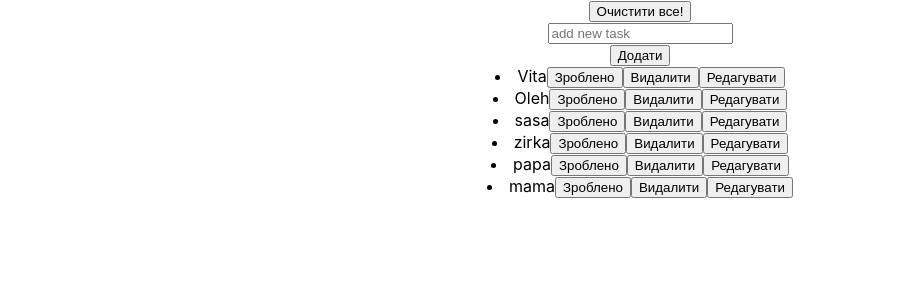
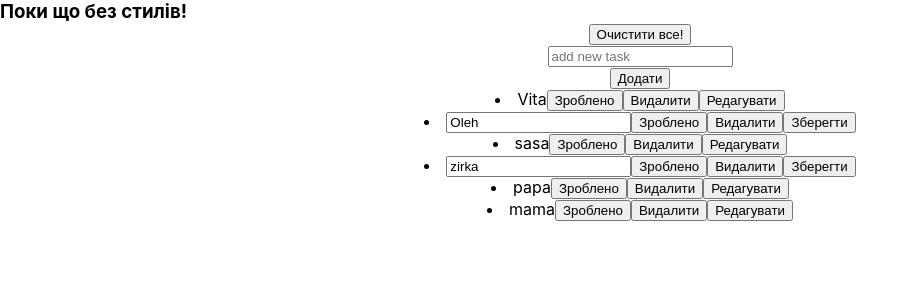
Before and after one commit to OlegBiletsky/react-to-do-list, a React app: page / in a window 1280 px wide. Shown: the top 300 px of the page, without its empty margins (0-918 px from the left). Built offline with nearby package versions, Linux system fonts and the light colour scheme.

Commit message:
Edit button without handler

```diff
--- a/public/index.html
+++ b/public/index.html
@@ -27,6 +27,7 @@
     <title>to-do-list</title>
   </head>
   <body>
+      <h3 style="margin: 0;">Поки що без стилів!</h3>
     <noscript>You need to enable JavaScript to run this app.</noscript>
     <div id="root"></div>
     <!--
--- a/src/components/list/list.js
+++ b/src/components/list/list.js
@@ -10,37 +10,44 @@ class List extends React.Component {
                             text: "",
                             id: uuidv4(),//обовязково щоб не було баги з пустим рядком
                             completed: false,
+                            editing: false,
                         },
             list: [
             {
                 text: "Vita",
                 id: 1,
                 completed: false,
+                editing: false,
             },
             {
                 text: "Oleh",
                 id: 2,
                 completed: false,
+                editing: true,
             },
             {
                 text: "sasa",
                 id: 3,
                 completed: false,
+                editing: false,
             },
             {
                 text: "zirka",
                 id: 4,
                 completed: false,
+                editing: true,
             },
             {
                 text: "papa",
                 id: 5,
                 completed: false,
+                editing: false,
             },
             {
                 text: "mama",
                 id: 6,
                 completed: false,
+                editing: false,
             },
         ],
     }
@@ -50,7 +57,7 @@ class List extends React.Component {
         this.handleResetList = this.handleResetList.bind(this)
         this.handleDeleteItem = this.handleDeleteItem.bind(this)
         this.handleItemDone = this.handleItemDone.bind(this)
-        this.handleEditItem = this.handleEditItem.bind(this)
+        this.handleEditItemButton = this.handleEditItemButton.bind(this)
     }
 
     handleInputChange(e) {
@@ -59,6 +66,7 @@ class List extends React.Component {
                         text: e.target.value,
                         id: uuidv4(),//бібліотека унікальних id
                         completed: false,
+                        editing: false,
                     }
             })
     }
@@ -72,6 +80,7 @@ class List extends React.Component {
                         text: "",
                         id: uuidv4(),//обовязково щоб не було баги з пустим рядком
                         completed: false,
+                        editing: false,
                     },
                     list: newList
                 };
@@ -81,24 +90,51 @@ class List extends React.Component {
     handleRenderList() {
 
         const visibleList = this.state.list.map(
-                    (i) => (
-                            <li key={uuidv4()}>
-                                {i.completed ? <strike>{i.text}</strike> : i.text}
+
+                    (i) =>
+                    (
+                        (<li key={uuidv4()}>
 
 
-                                <button id={i.id} onClick={this.handleItemDone}>{i.completed ? "Ще виконую" : "Зроблено"}</button>
 
-                                <button id={i.id} onClick={this.handleDeleteItem}>Видалити</button>
+                            {i.completed ?
 
-                                <button id={i.id} onClick={this.handleEditItem}>Редагувати</button>
-                            </li>
+                            <strike>
+                                {
+                                !i.editing ? i.text : <input value={i.text} onChange={console.log(i.text, "yess")
+                                }/>
+                                }
+                            </strike>
+
+                                :
+
+                                (!i.editing ? i.text : <input value={i.text} onChange={console.log(i.text, "no")} />)
+                            }
+
+
+                            <button id={i.id} onClick={this.handleItemDone}>{i.completed ? "Ще виконую" : "Зроблено"}</button>
+
+                            <button id={i.id} onClick={this.handleDeleteItem}>Видалити</button>
+
+                            <button id={i.id} onClick={this.handleEditItemButton}>{!i.editing ? "Редагувати" :"Зберегти" }</button>
+                        </li>)
                         )
+
         );
         return(visibleList)
     }
 
-    handleEditItem(e) {
+    handleEditItemButton(e) {
         console.log(e.target.id);
+
+        this.setState(
+            state => {
+                const newList = this.state.list.map( i => ({...i, editing: (i.id == e.target.id) ? !i.editing : i.editing}) )
+                return{ list: newList, }
+            }
+        );
+
+
 
     }
 
```
